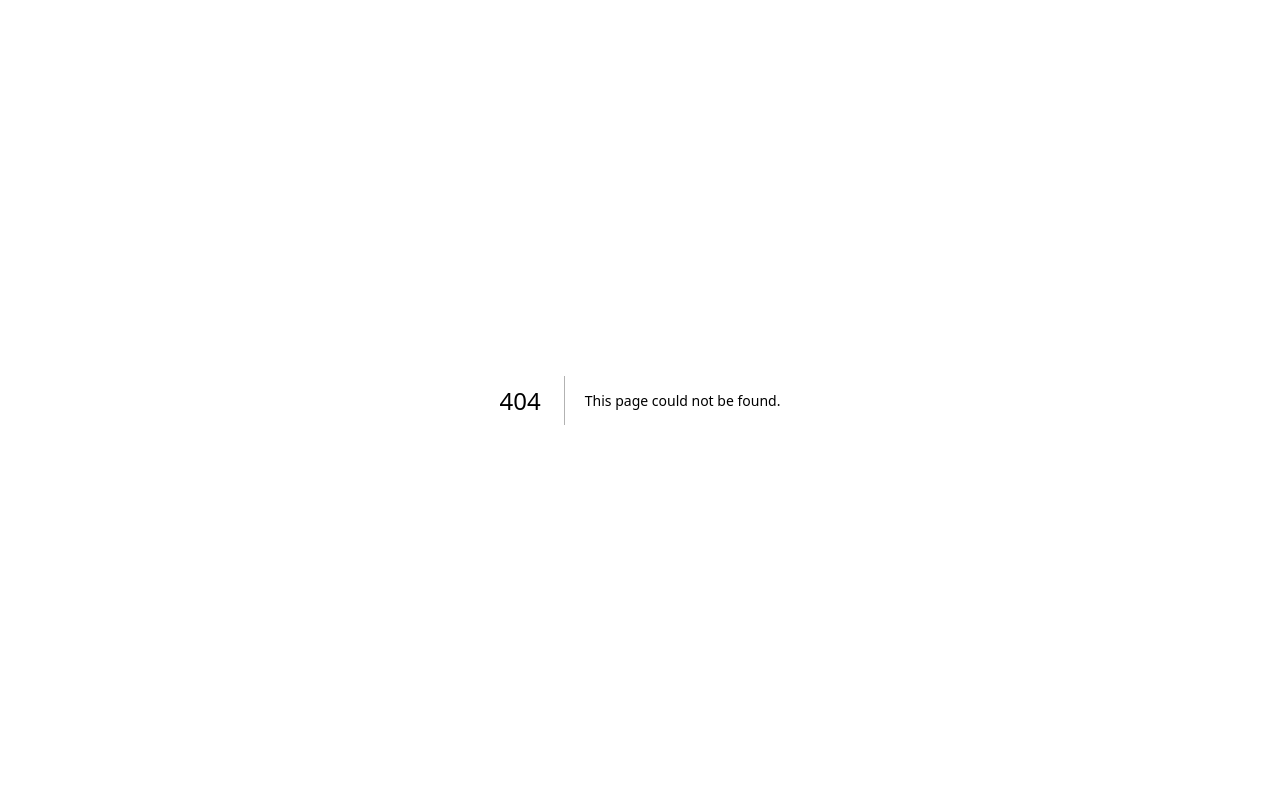
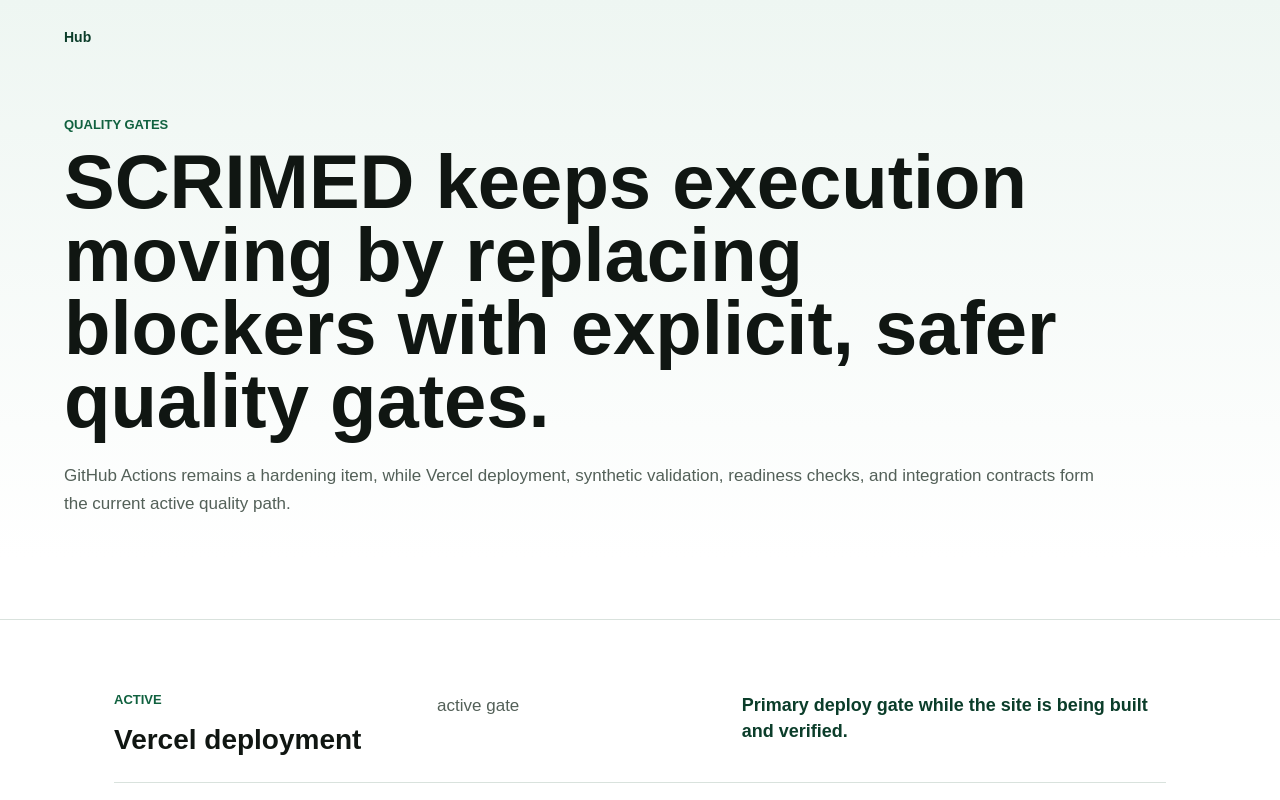
Before and after one commit to temitayodahunsi777/scrimed-site, a Next.js app: page /quality in a window 1280 px wide. Before the commit this address had no page. Shown: the top 800 px of the page. Built offline with nearby package versions, Linux system fonts and the light colour scheme.

Commit message:
Add quality gates page

```diff
--- /dev/null
+++ b/app/quality/page.tsx
@@ -0,0 +1,29 @@
+import { qualityGates } from "../lib/qualityGates";
+
+export default function QualityPage() {
+  return (
+    <main>
+      <section className="page-hero">
+        <a className="back-link" href="/hub">Hub</a>
+        <p className="eyebrow">Quality gates</p>
+        <h1>SCRIMED keeps execution moving by replacing blockers with explicit, safer quality gates.</h1>
+        <p className="hero-text">
+          GitHub Actions remains a hardening item, while Vercel deployment, synthetic validation, readiness checks, and integration contracts form the current active quality path.
+        </p>
+      </section>
+
+      <section className="table-section" aria-label="SCRIMED quality gates">
+        {qualityGates.map((gate) => (
+          <article className="module-row" key={gate.name}>
+            <div>
+              <span>{gate.state}</span>
+              <h2>{gate.name}</h2>
+            </div>
+            <p>{gate.replacement ?? "active gate"}</p>
+            <a className="module-link" href={gate.route}>{gate.role}</a>
+          </article>
+        ))}
+      </section>
+    </main>
+  );
+}
```
